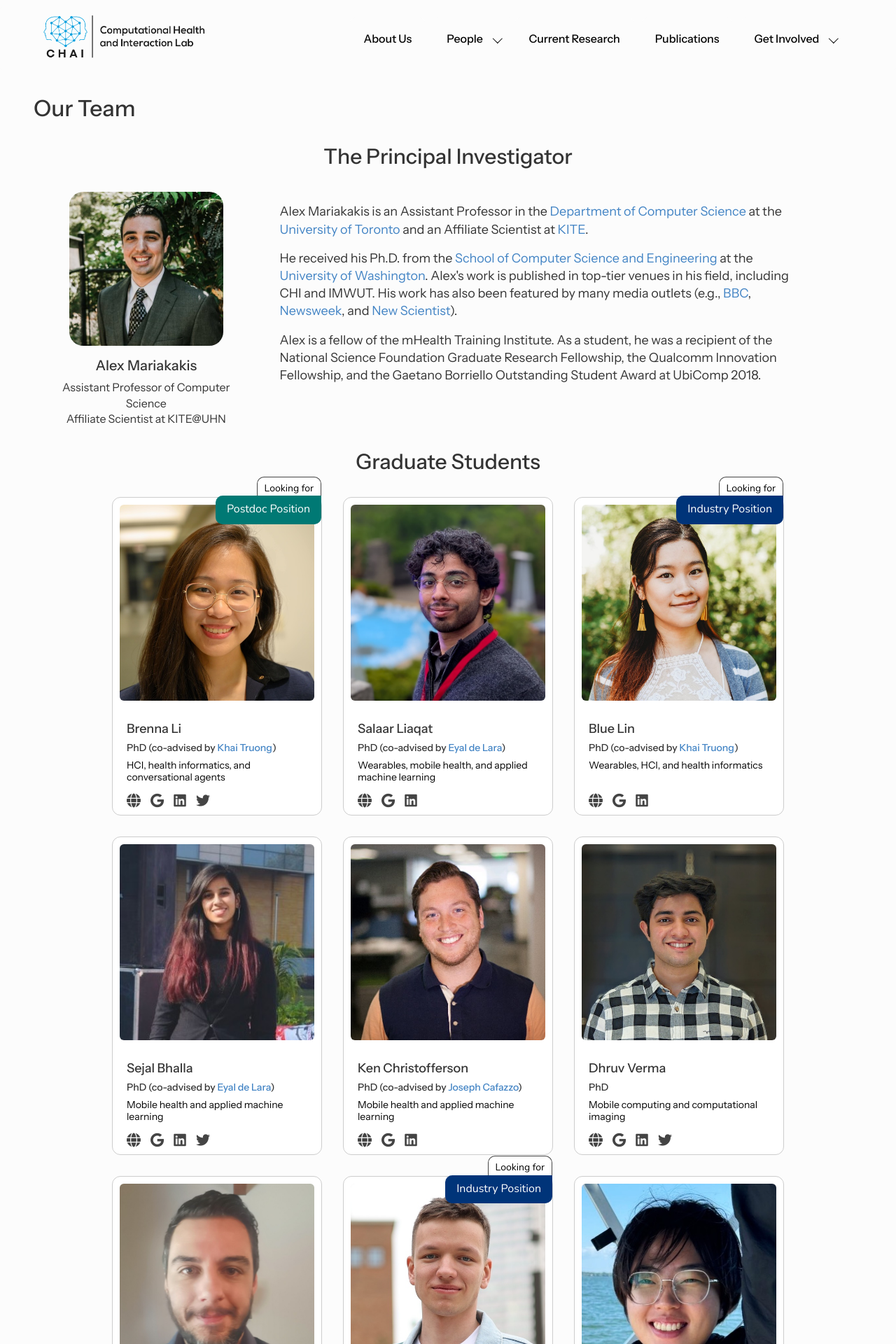
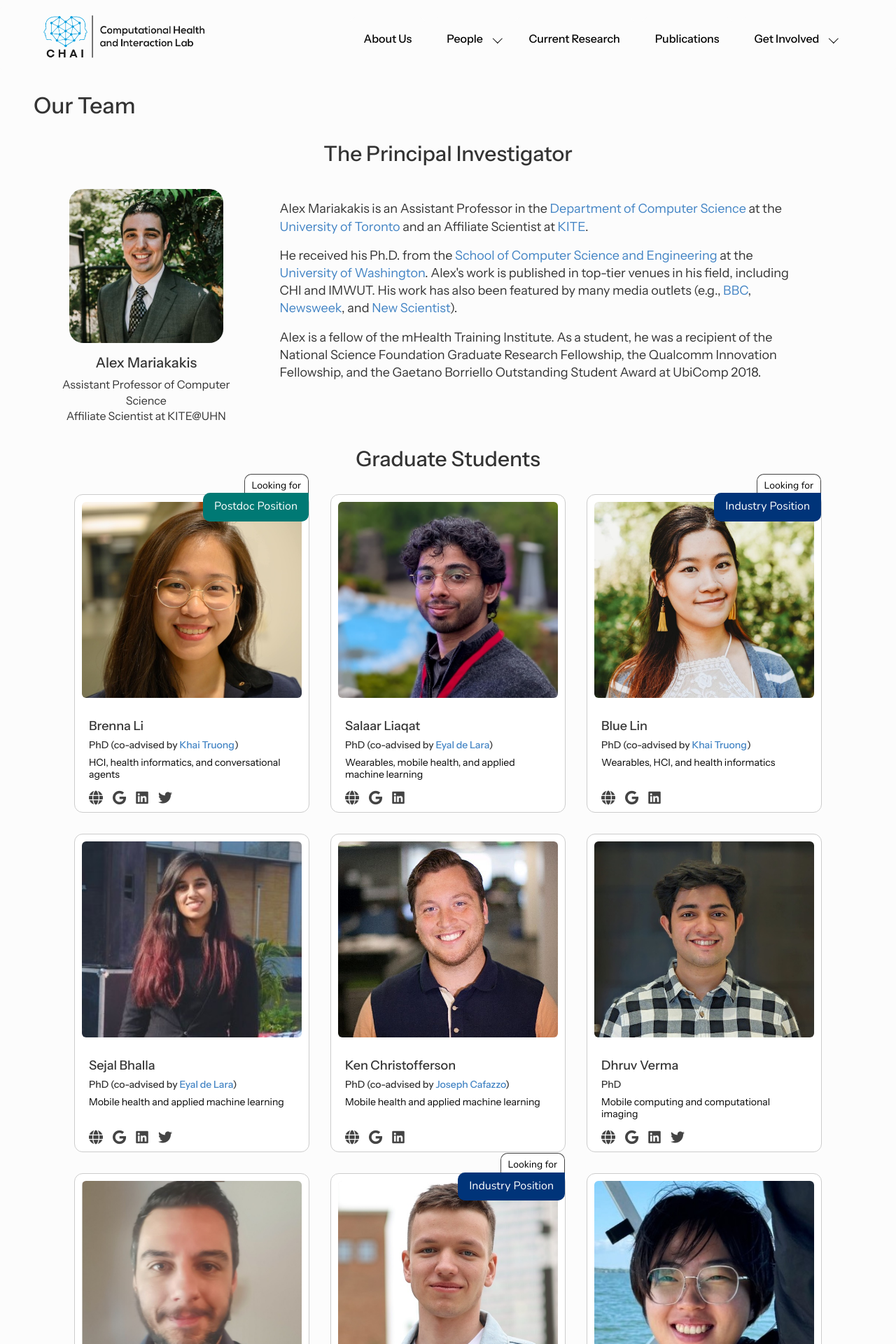
Before and after one commit to chai-toronto/chai-toronto.github.io, a Jekyll site: the page built from our_team/index.html, in a window 1280 px wide. Shown: the top 1920 px of the page at 70% size. Built offline with Jekyll 4.4.1, drawn with Linux system fonts in a browser that asks for light colours.

Commit message:
reducing horizontal padding on mobile to make persona cards larger

```diff
--- a/_sass/_alumni.scss
+++ b/_sass/_alumni.scss
@@ -32,11 +32,9 @@
       @media (max-width: 991px) {
         margin: 3rem auto;
       }
-
       @media (max-width: 767px) {
         margin: 2rem auto;
       }
-
       @media (max-width: 480px) {
         margin: 1.5rem auto;
       }
@@ -54,12 +52,10 @@
         grid-template-columns: repeat(auto-fit, minmax(220px, 1fr));
         gap: 25px;
       }
-
       @media (max-width: 767px) {
         grid-template-columns: repeat(auto-fit, minmax(180px, 1fr));
         gap: 20px;
       }
-
       @media (max-width: 480px) {
         grid-template-columns: repeat(auto-fit, minmax(150px, 1fr));
         gap: 15px;
--- a/_sass/_home.scss
+++ b/_sass/_home.scss
@@ -8,7 +8,7 @@
       padding-right: 15px;
     }
     padding-top: 0;
-    margin-top: -60px;
+    margin-top: -1.5rem;
   }
 
   .hero-section {
--- a/_sass/_our_team.scss
+++ b/_sass/_our_team.scss
@@ -44,8 +44,7 @@
   }
 }
 
-
-.principal-investigator-section {
+.pi-section {
   padding-left: 2rem;
   padding-right: 2rem;
 
@@ -64,21 +63,6 @@
     }
   }
 
-  .pi-image-container {
-    @media (max-width: 767px) {
-      margin-bottom: 1.5rem;
-    }
-  }
-
-  .pi-bio {
-    @media (max-width: 767px) {
-      p {
-        text-align: justify;
-        font-size: 16px;
-      }
-    }
-  }
-
   .pi-heading {
     text-align: center;
     font-size: 30px;
@@ -93,6 +77,12 @@
     }
   }
 
+  .pi-image-container {
+    @media (max-width: 767px) {
+      margin-bottom: 1.5rem;
+    }
+  }
+
   .pi-portrait {
     max-width: 220px;
     border-radius: 20px !important;
@@ -100,13 +90,8 @@
     margin: 0 auto 1rem;
 
     @media (max-width: 767px) {
-      max-width: 150px;
+      max-width: 250px;
       border-radius: 15px !important;
-    }
-
-    @media (max-width: 480px) {
-      max-width: 120px;
-      border-radius: 12px !important;
     }
   }
 
@@ -138,6 +123,15 @@
 
     @media (max-width: 767px) {
       font-size: 14px;
+    }
+  }
+
+  .pi-bio {
+    @media (max-width: 767px) {
+      p {
+        text-align: justify;
+        font-size: 16px;
+      }
     }
   }
 }
@@ -201,25 +195,19 @@
       gap: 20px;
       justify-content: center;
     }
-
     @media (max-width: 767px) {
       gap: 10px;
     }
-
     @media (max-width: 480px) {
       gap: 8px;
     }
   }
 
   .persona-card {
-    width: 300px;
+    width: 30%;
 
     @media (max-width: 767px) {
-      width: 150px;
-    }
-
-    @media (max-width: 480px) {
-      width: 130px;
+      width: 45%;
     }
 
     .persona-card-inner {
@@ -364,6 +352,21 @@
           margin-bottom: 0.5rem;
 
           @media (max-width: 767px) {
+            font-size: 14px;
+            margin-bottom: 0.25rem;
+          }
+
+          @media (max-width: 480px) {
+            font-size: 13px;
+          }
+        }
+
+        .persona-degree {
+          font-family: 'Instrument Sans Medium', sans-serif;
+          font-size: 14px;
+          margin-bottom: 0.5rem;
+
+          @media (max-width: 767px) {
             font-size: 12px;
             margin-bottom: 0.25rem;
           }
@@ -373,32 +376,17 @@
           }
         }
 
-        .persona-degree {
-          font-family: 'Instrument Sans Medium', sans-serif;
-          font-size: 14px;
-          margin-bottom: 0.5rem;
-
-          @media (max-width: 767px) {
-            font-size: 10px;
-            margin-bottom: 0.25rem;
-          }
-
-          @media (max-width: 480px) {
-            font-size: 9px;
-          }
-        }
-
         .persona-description {
           font-family: 'Instrument Sans Regular', sans-serif;
           font-size: 14px;
           color: black;
 
           @media (max-width: 767px) {
-            font-size: 10px;
+            font-size: 12px;
           }
 
           @media (max-width: 480px) {
-            font-size: 9px;
+            font-size: 11px;
           }
         }
       }
--- a/our_team/index.html
+++ b/our_team/index.html
@@ -12,7 +12,7 @@ title: Our Team
 <div class="our-team-page">
 
   <h1>Our Team</h1>
-  <div class="principal-investigator-section mb-5">
+  <div class="pi-section mb-5">
     <h2 class="pi-heading">The Principal Investigator</h2>
     <div class="row align-items-center">
       <div class="col-md-3 text-center pi-image-container">
--- a/style.scss
+++ b/style.scss
@@ -73,6 +73,10 @@ html {
   width: 100% !important;
   padding-left: 3rem !important;
   padding-right: 3rem !important;
+
+  @media (max-width: 767px) {
+    padding-left: 1.5rem !important;
+  }
 }
 
 #nav.nav-container {
@@ -206,8 +210,12 @@ blockquote {
 /*********************/
 
 #main {
-  padding-top: 50px;
-  margin-top: 50px;
+  padding-top: 3rem;
+  margin-top: 3rem;
+  @media (max-width: 768px) {
+    padding-top: 1.5rem;
+    margin-top: 1.5rem;
+  }
 }
 
 .wrapper-footer {
@@ -223,7 +231,6 @@ footer {
     max-height: 50px;
   }
 }
-
 
 .row.flex {
   display: flex;
@@ -570,8 +577,7 @@ footer {
 
   h1 {
     font-size: 24px;
-    margin-top: -32px;
-    margin-bottom: 32px;
+    margin-top: 1rem;
   }
 
   button,
--- a/undergrad/index.html
+++ b/undergrad/index.html
@@ -68,7 +68,6 @@ title: Undergraduate Students
         <h3>What do undergraduate volunteers typically do in the CHAI lab?</h3>
         <p>
           We typically recruit volunteers to work closely with a graduate student on one of their projects.
-          <br /><br />
           We have had volunteers train machine learning models on sensor data, create new smartphone apps and browser plugins, analyze transcripts from interviews, and help with study coordination and data collection.
         </p>
       </div>
```
